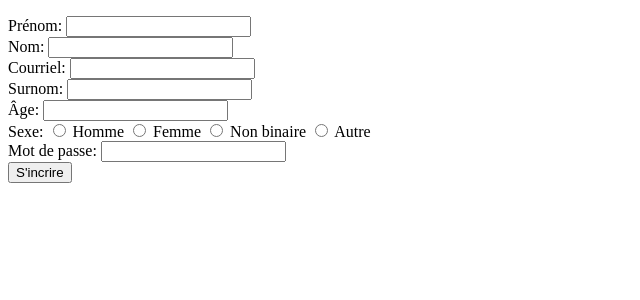
After one commit to MaximeLamothe/Projetglo-2005, a Flask app: page /inscription/ in a window 1280 px wide. The commit adds this page. Shown: the top 300 px of the page, without its empty margins (0-640 px from the left). Run offline with Flask 3, Linux system fonts and the light colour scheme.

Commit message:
ajout pages html login et inscription

```diff
--- a/server.py
+++ b/server.py
@@ -11,7 +11,15 @@ database = Database()
 def main():
     return render_template('login.html')
 
+@app.route("/login")
+def login():
+    # if
+        # return render_template('bienvenu.html', profile=ProfileUtilisateur)
+    return render_template('login.html')
 
+@app.route("/inscription/")
+def inscription():
+    return render_template('inscription.html')
 
 if __name__ == "__main__":
     app.run()
--- /dev/null
+++ b/templates/inscription.html
@@ -0,0 +1,26 @@
+<!DOCTYPE html>
+<html>
+<head>
+    <meta charset="UTF-8">
+    <title>Inscription</title>
+</head>
+<body>
+  <form action="login" method="post">
+    <p>
+      Prénom: <input type="text" name="prenom"><br>
+      Nom: <input type="text" name="nom"><br>
+      Courriel: <input type="text" name="courriel"><br>
+      Surnom: <input type="text" name="surnom"><br>
+      Âge: <input type="text" name="age"><br>
+      Sexe: <input type="radio" name="sexe" value="Homme"> Homme
+        <input type="radio" name="sexe" value="Femme"> Femme
+        <input type="radio" name="sexe" value="Non binaire"> Non binaire
+        <input type="radio" name="sexe" value="Autre"> Autre
+      <br>
+      Mot de passe: <input type="password" name="motpasse"><br>
+
+        <input type="submit" value="S'incrire" name="inscription">
+    </p>
+</form>
+</body>
+</html>
```
Also changed, not shown: templates/login.html (+17 -1 lines).
